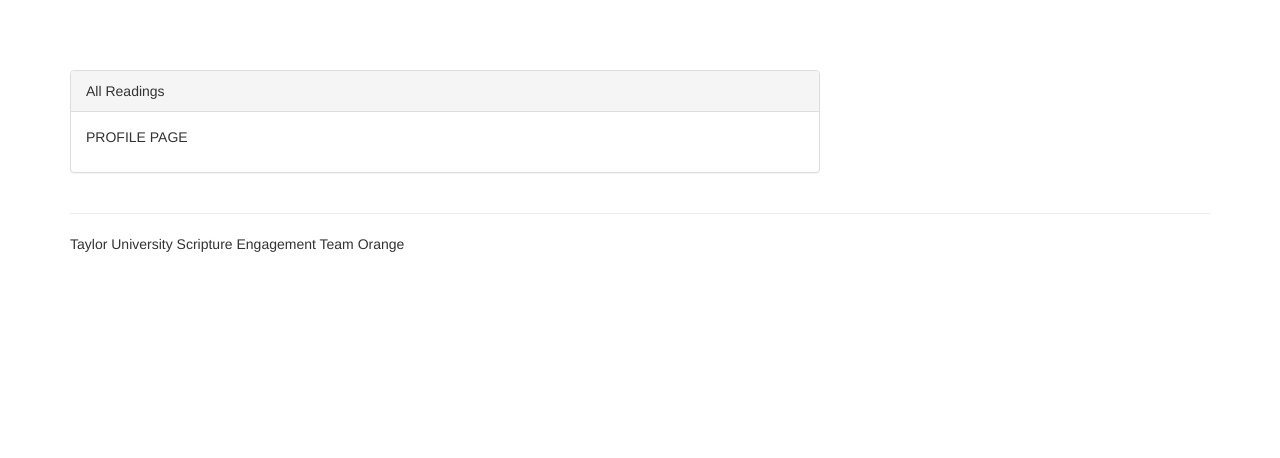
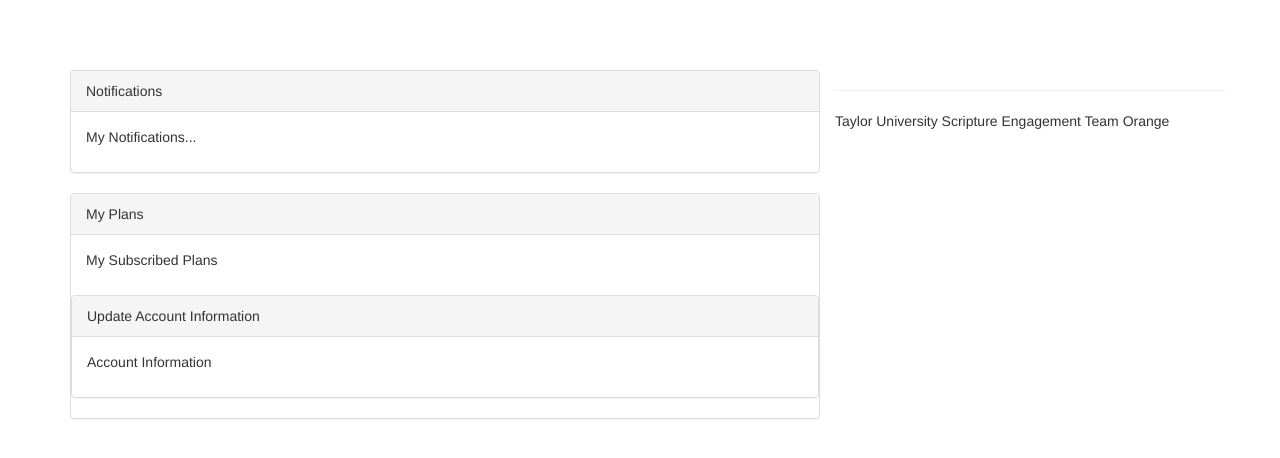
Before and after one commit to BoringCode/scripture-engagement-platform, a Python web app: template app/templates/users/profile.html in a window 1280 px wide. Shown: the top 458 px of the page. Run offline with Jinja, Linux system fonts and the light colour scheme; the template is opened without the code that fills it, so the values that code supplies are empty; some libraries are stand-ins or nearby versions.

Commit message:
updated users/profile.html with div panels

```diff
--- a/app/templates/users/profile.html
+++ b/app/templates/users/profile.html
@@ -2,10 +2,24 @@
 {% block title %}Center for Scripture Engagement - User Profile{% endblock %}
 {% block main %}
     <div class="panel panel-default">
-        <div class="panel-heading">All Readings</div>
+        <div class="panel-heading">Notifications</div>
         <div class="panel-body">
-            <p>PROFILE PAGE</p>
+            <p>My Notifications...</p>
         </div>
 
     </div>
+    <div class="panel panel-default">
+        <div class="panel-heading">My Plans</div>
+        <div class="panel-body">
+            <p>My Subscribed Plans</p>
+        </div>
+    <div class="panel panel-default">
+        <div class="panel-heading">Update Account Information</div>
+        <div class="panel-body">
+            <p>Account Information</p>
+        </div>
+
+    </div>
+
+
 {% endblock %}
--- a/app/users/controllers.py
+++ b/app/users/controllers.py
@@ -9,3 +9,8 @@ users = Blueprint('users', __name__)
 @users.route("/login/")
 def login():
 	return render_template("users/login.html")
+
+
+@users.route("/profile/")
+def profilepage():
+	return render_template("template/users/profile.html")
```
